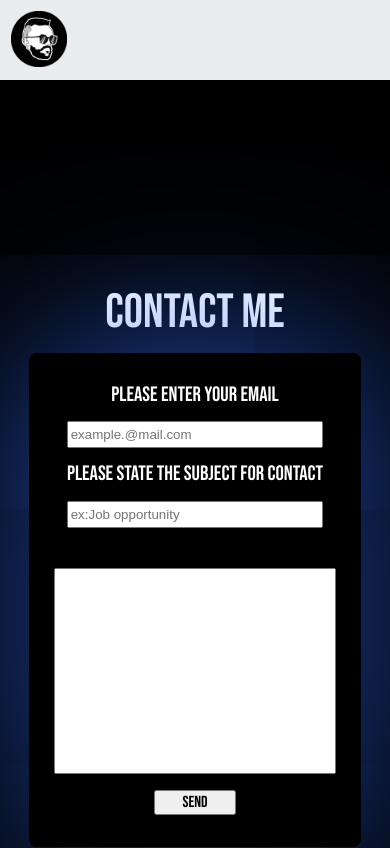
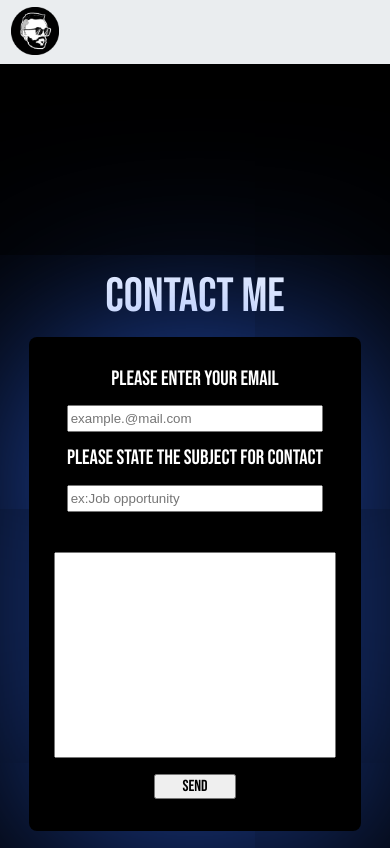
Before and after one commit to Terzo19/Portfolio, a plain HTML site: page contact.html in a window 390 px wide. Shown: the top 848 px of the page. Drawn offline with Linux system fonts and the light colour scheme; a web font is replaced by a local one.

Commit message:
resized nav bar for smaller screens

```diff
--- a/resources/css/contactstyle.css
+++ b/resources/css/contactstyle.css
@@ -69,7 +69,16 @@ color:rgb(90, 79, 219);
 
 @media only screen and (max-width: 470px){
    #menu {
-    display:none;
+       display:none;
+   }
+   header {
+       height: 4rem;
+   }
+   #logoNav img {
+       width: 3rem;
+   }
+   main {
+       top: 4rem;
    }
 }
 /* main section of the contact page */
@@ -259,3 +268,9 @@ textarea {
         height: 1.9rem;
     }
 }
+
+@media only screen and (max-width: 470px) {
+    #footer {
+        top: 4rem;
+    }
+}
```
